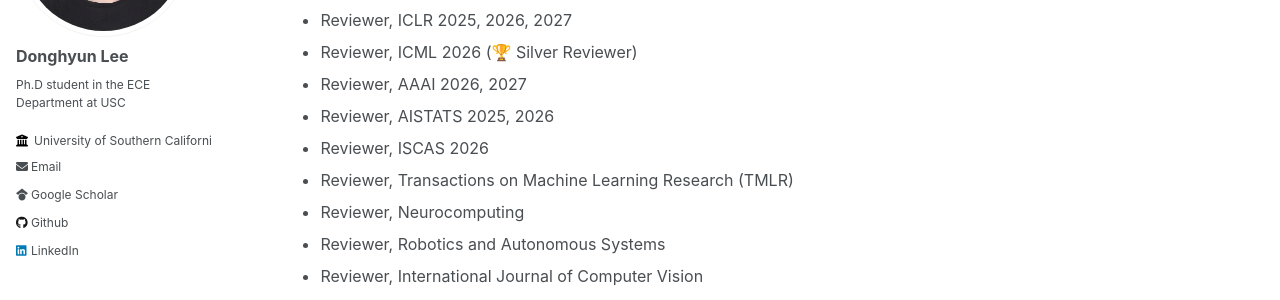
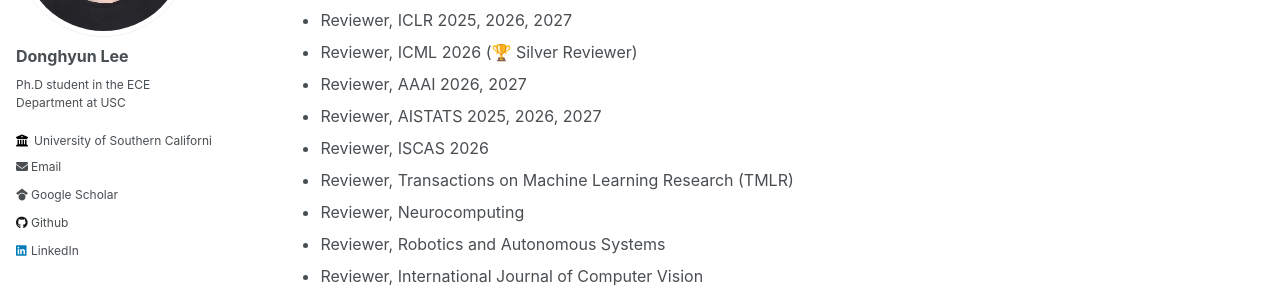
Before and after one commit to donghyunli/donghyunli.github.io, a Jekyll site: the page built from _pages/about.md, in a window 1280 px wide and 900 px high, scrolled down 4135 px. Shown: the part 240-540 px from the top of the window. Built offline with Jekyll 4.4.1, drawn with Linux system fonts in a browser that asks for light colours.

Commit message:
update activity

```diff
--- a/_pages/about.md
+++ b/_pages/about.md
@@ -174,7 +174,7 @@ Wooshik Myung, ***Donghyun Lee***, Chenhang Song, Guanrui Wang, Cheng Ma\\
 - Reviewer, ICLR 2025, 2026, 2027
 - Reviewer, ICML 2026 (🏆 Silver Reviewer)
 - Reviewer, AAAI 2026, 2027
-- Reviewer, AISTATS 2025, 2026
+- Reviewer, AISTATS 2025, 2026, 2027
 - Reviewer, ISCAS 2026
 - Reviewer, Transactions on Machine Learning Research (TMLR)
 - Reviewer, Neurocomputing
```
